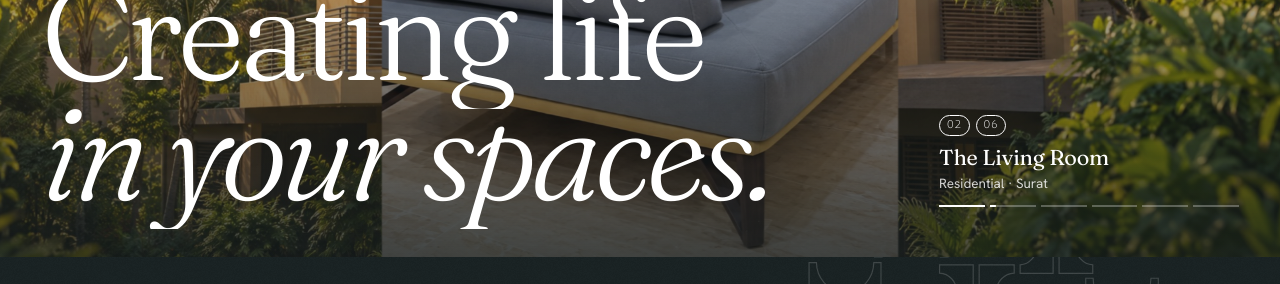
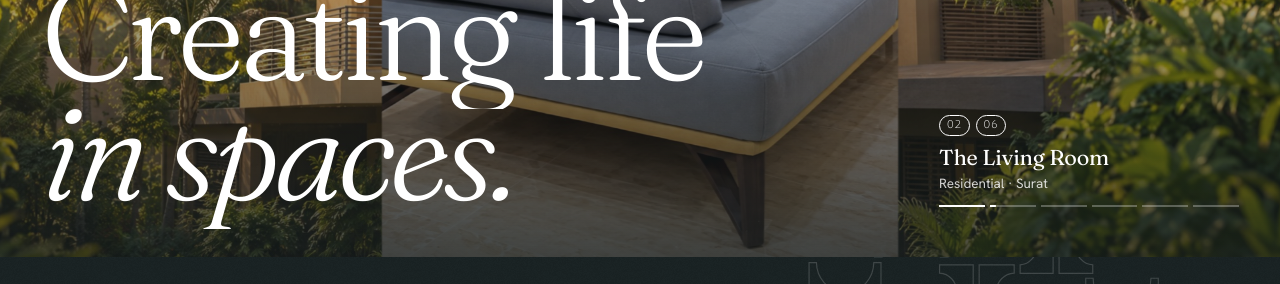
Before and after one commit to geekydhaval/CLIS, a plain HTML site: page index.html in a window 1280 px wide. Shown: the part 543-827 px from the top of the page. Drawn offline with Linux system fonts and the light colour scheme; a web font is replaced by a local one.

Commit message:
Use the studio's name line: Creating life in spaces
The hero headline and the link-preview image read "Creating life in
your spaces." CLIS is short for Creating Life In Spaces, so both now
read "Creating life in spaces." The share image alt text matches.

Co-Authored-By: Claude Opus 5.5 <noreply@anthropic.com>

```diff
--- a/index.html
+++ b/index.html
@@ -24,7 +24,7 @@
   <meta property="og:image:type" content="image/jpeg">
   <meta property="og:image:width" content="1200">
   <meta property="og:image:height" content="630">
-  <meta property="og:image:alt" content="A CLIS lounge with arched blue wall panels and a grey sofa, with the line: Creating life in your spaces.">
+  <meta property="og:image:alt" content="A CLIS lounge with arched blue wall panels and a grey sofa, with the line: Creating life in spaces.">
   <meta name="twitter:card" content="summary_large_image">
   <meta name="twitter:title" content="CLIS — Creating Life In Spaces | Interior Design Studio, Surat">
   <meta name="twitter:description" content="Homes, villas, stores and offices, designed and delivered turnkey in Surat.">
@@ -198,7 +198,7 @@
         <p class="eyebrow hero__eyebrow">Interior design studio · Surat, Gujarat</p>
         <h1 class="hero__title">
           <span class="line"><span>Creating life</span></span>
-          <span class="line"><span><em>in your spaces.</em></span></span>
+          <span class="line"><span><em>in spaces.</em></span></span>
         </h1>
       </div>
 
```
Also changed, not shown: assets/og/clis-share.jpg.
